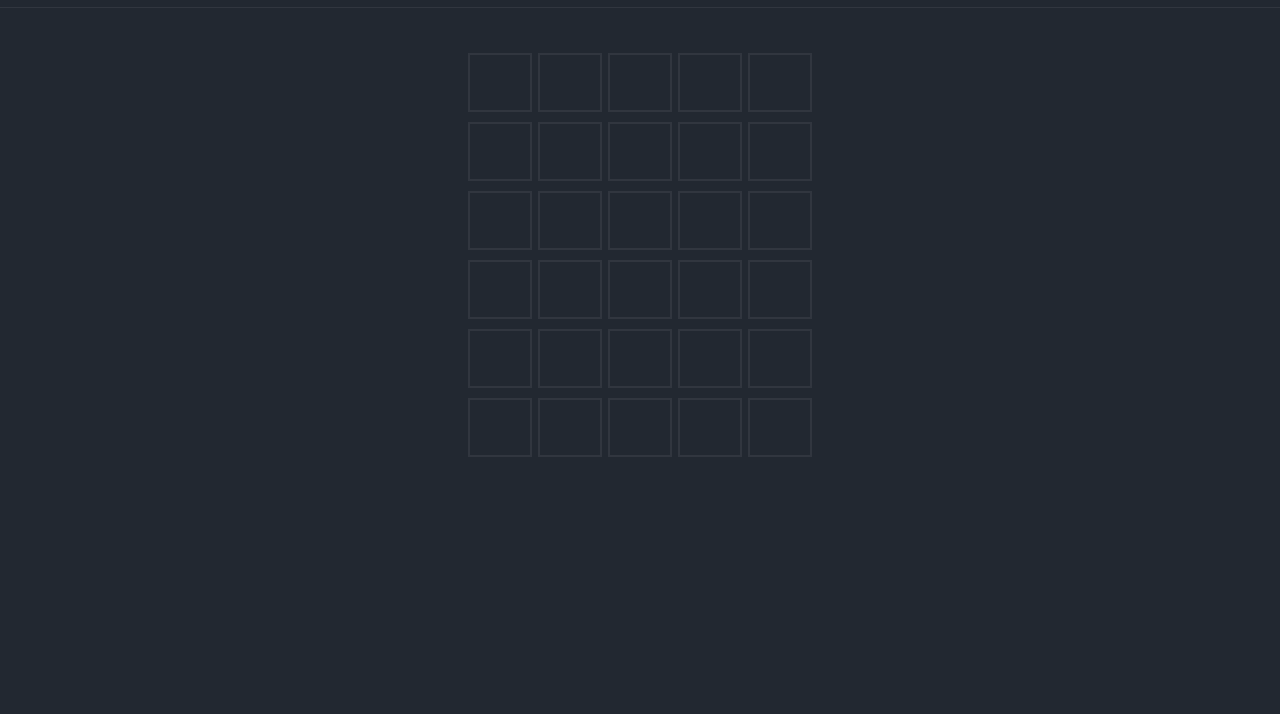
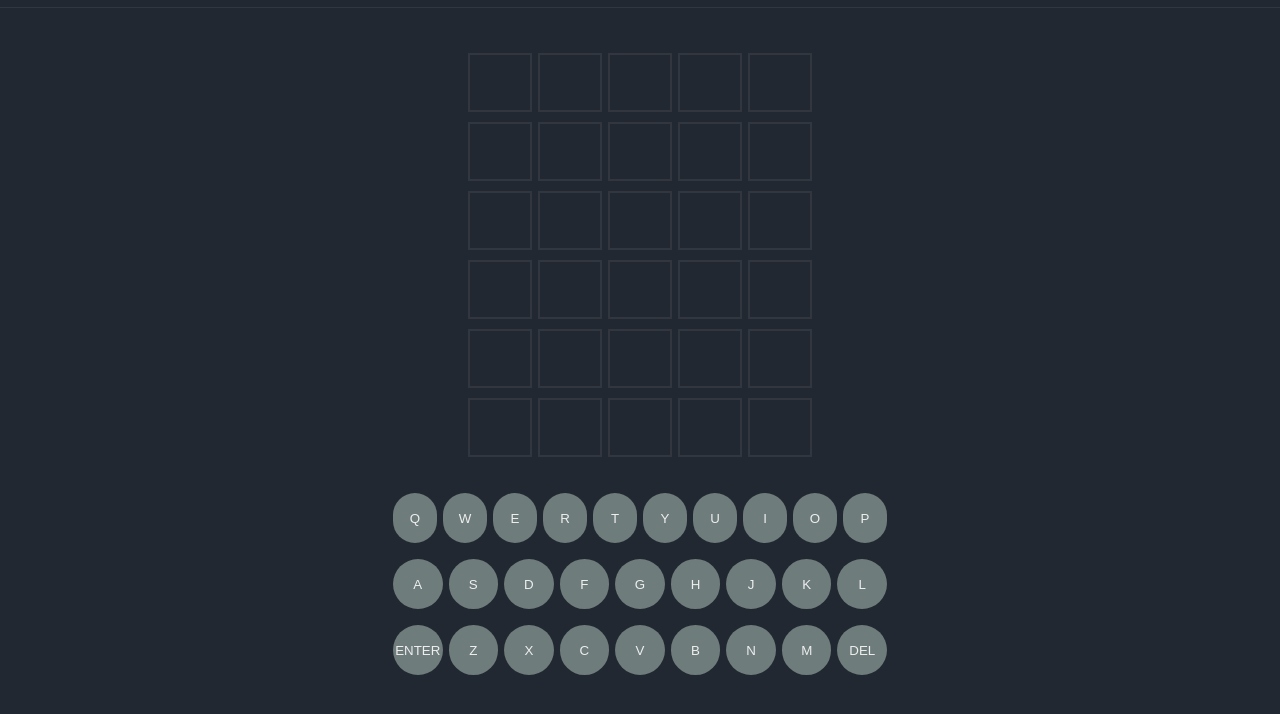
Before and after one commit to jasutiin/wordle-clone, a plain HTML site: page index.html in a window 1280 px wide. Shown: the part 50-764 px from the top of the page. Drawn offline with Linux system fonts and the light colour scheme; no server answers.

Commit message:
working on keyboard

```diff
--- a/index.html
+++ b/index.html
@@ -57,6 +57,98 @@
           <div class="cell" id="cell-30"></div>
         </div>
       </div>
+      <div class="keyboard">
+        <div class="kb-row" id="top-row">
+          <div class="kb-button-container" id="q-button-container">
+            <button class="kb-button" id="q-button">Q</button>
+          </div>
+          <div class="kb-button-container" id="w-button-container">
+            <button class="kb-button" id="w-button">W</button>
+          </div>
+          <div class="kb-button-container" id="e-button-container">
+            <button class="kb-button" id="e-button">E</button>
+          </div>
+          <div class="kb-button-container" id="r-button-container">
+            <button class="kb-button" id="r-button">R</button>
+          </div>
+          <div class="kb-button-container" id="t-button-container">
+            <button class="kb-button" id="t-button">T</button>
+          </div>
+          <div class="kb-button-container" id="y-button-container">
+            <button class="kb-button" id="y-button">Y</button>
+          </div>
+          <div class="kb-button-container" id="u-button-container">
+            <button class="kb-button" id="u-button">U</button>
+          </div>
+          <div class="kb-button-container" id="i-button-container">
+            <button class="kb-button" id="i-button">I</button>
+          </div>
+          <div class="kb-button-container" id="o-button-container">
+            <button class="kb-button" id="o-button">O</button>
+          </div>
+          <div class="kb-button-container" id="p-button-container">
+            <button class="kb-button" id="p-button">P</button>
+          </div>
+        </div>
+        <div class="kb-row" id="mid-row">
+          <div class="kb-button-container" id="a-button-container">
+            <button class="kb-button" id="a-button">A</button>
+          </div>
+          <div class="kb-button-container" id="s-button-container">
+            <button class="kb-button" id="s-button">S</button>
+          </div>
+          <div class="kb-button-container" id="d-button-container">
+            <button class="kb-button" id="d-button">D</button>
+          </div>
+          <div class="kb-button-container" id="f-button-container">
+            <button class="kb-button" id="f-button">F</button>
+          </div>
+          <div class="kb-button-container" id="g-button-container">
+            <button class="kb-button" id="g-button">G</button>
+          </div>
+          <div class="kb-button-container" id="h-button-container">
+            <button class="kb-button" id="h-button">H</button>
+          </div>
+          <div class="kb-button-container" id="j-button-container">
+            <button class="kb-button" id="j-button">J</button>
+          </div>
+          <div class="kb-button-container" id="k-button-container">
+            <button class="kb-button" id="k-button">K</button>
+          </div>
+          <div class="kb-button-container" id="l-button-container">
+            <button class="kb-button" id="l-button">L</button>
+          </div>
+        </div>
+        <div class="kb-row" id="bot-row">
+          <div class="kb-button-container" id="enter-button-container">
+            <button class="kb-button" id="enter-button">ENTER</button>
+          </div>
+          <div class="kb-button-container" id="z-button-container">
+            <button class="kb-button" id="z-button">Z</button>
+          </div>
+          <div class="kb-button-container" id="x-button-container">
+            <button class="kb-button" class="kb-button" id="x-button">X</button>
+          </div>
+          <div class="kb-button-container" id="c-button-container">
+            <button class="kb-button" class="kb-button" id="c-button">C</button>
+          </div>
+          <div class="kb-button-container" id="v-button-container">
+            <button class="kb-button" class="kb-button" id="v-button">V</button>
+          </div>
+          <div class="kb-button-container" id="b-button-container">
+            <button class="kb-button" class="kb-button" id="b-button">B</button>
+          </div>
+          <div class="kb-button-container" id="n-button-container">
+            <button class="kb-button" class="kb-button" id="n-button">N</button>
+          </div>
+          <div class="kb-button-container" id="m-button-container">
+            <button class="kb-button" id="m-button">M</button>
+          </div>
+          <div class="kb-button-container" id="del-button-container">
+            <button class="kb-button" id="del-button">DEL</button>
+          </div>
+        </div>
+      </div>
     </div>
   </body>
 </html>
--- a/styles.css
+++ b/styles.css
@@ -22,6 +22,9 @@ header {
   margin-bottom: 40px;
   border-bottom: 1px solid #31363f;
   color: #eeeeee;
+  -webkit-user-select: none; /* Safari */
+  -ms-user-select: none; /* IE 10 and IE 11 */
+  user-select: none; /* Standard syntax */
 }
 
 .header-items {
@@ -29,12 +32,13 @@ header {
 }
 
 .play-area {
-  display: flex;
+  display: block;
 }
 
 .grid {
   display: grid;
-  margin: auto;
+  justify-content: center;
+  margin-bottom: 20px;
 }
 
 .row {
@@ -54,4 +58,43 @@ header {
   color: #eeeeee;
   text-transform: capitalize;
   background-color: #222831;
+  -webkit-user-select: none; /* Safari */
+  -ms-user-select: none; /* IE 10 and IE 11 */
+  user-select: none; /* Standard syntax */
 }
+
+.keyboard {
+  display: grid;
+  justify-content: center;
+}
+
+.kb-row {
+  display: flex;
+  height: 50px;
+  width: 500px;
+  margin: 8px;
+  justify-content: center;
+}
+
+.kb-button-container {
+  display: flex;
+  width: 60px;
+  height: 50px;
+  margin: 3px;
+  border-radius: 4em;
+}
+
+.kb-button {
+  display: block;
+  background-color: #6e7c7c;
+  color: #eeeeee;
+  box-sizing: border-box;
+  width: 100%;
+  height: 100%;
+  border-radius: 4em;
+  border: none;
+  cursor: pointer;
+  -webkit-user-select: none; /* Safari */
+  -ms-user-select: none; /* IE 10 and IE 11 */
+  user-select: none; /* Standard syntax */
+}
```
